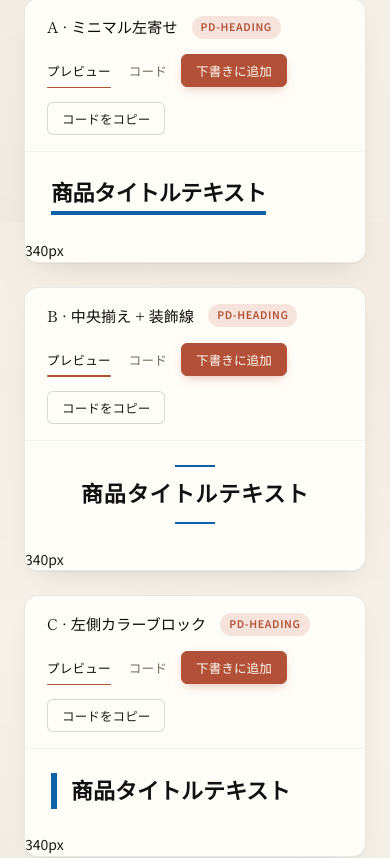
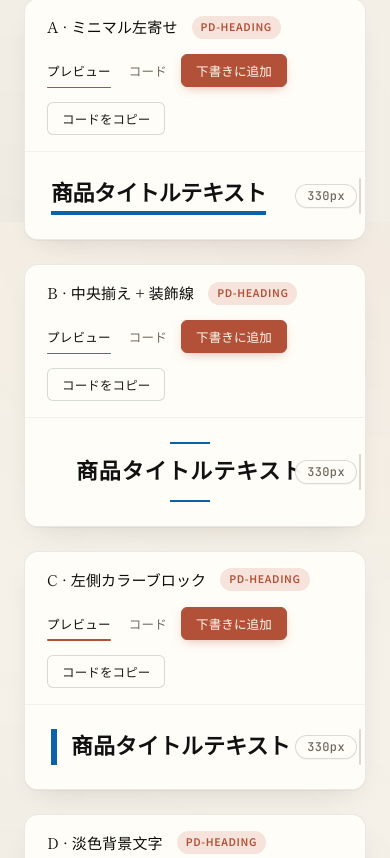
Before and after one commit to navic-nagoya/content-templates, a Vue app: page / in a window 390 px wide. Shown: the part 1466-2324 px from the top of the page. Built offline with nearby package versions, Linux system fonts and the light colour scheme.

Commit message:
feat: Enhance fluid preview mode with new resizing handle and width badge; update styles for improved layout and responsiveness in TemplateCard and BlockItem components

```diff
--- a/src/styles/app.css
+++ b/src/styles/app.css
@@ -769,6 +769,7 @@ body {
    inside cards that are narrower than the simulated viewport. */
 .tpl-card__canvas {
   background: var(--bg-elevated);
+  position: relative;
   transition:
     background 0.2s var(--ease-out),
     padding 0.2s var(--ease-out);
@@ -778,12 +779,26 @@ body {
   padding: 16px;
   overflow-x: auto;
 }
+:root[data-preview-mode="fluid"] .tpl-card__canvas {
+  display: flex;
+  align-items: flex-start;
+}
 
 .tpl-card__preview {
   padding: 24px 26px;
   background: var(--bg-elevated);
   margin-inline: auto;
   transition: width 0.28s var(--ease-out);
+}
+:root[data-preview-mode="fluid"] .tpl-card__preview {
+  flex: 0 0 auto;
+  width: 100%;
+  max-width: calc(100% - 10px);
+  min-width: 280px;
+  margin-inline: 0;
+}
+.tpl-card__canvas.is-resizing .tpl-card__preview {
+  transition: none;
 }
 /* Container-type lives on `.pd-section` itself (style.css), so all we need
    to do here is force the preview width to match the simulated device —
@@ -1206,6 +1221,7 @@ body {
 }
 .ed-block__canvas {
   background: var(--bg-elevated);
+  position: relative;
   transition:
     background 0.2s var(--ease-out),
     padding 0.2s var(--ease-out);
@@ -1215,11 +1231,25 @@ body {
   padding: 14px;
   overflow-x: auto;
 }
+:root[data-preview-mode="fluid"] .ed-block__canvas {
+  display: flex;
+  align-items: flex-start;
+}
 .ed-block__preview {
   padding: 22px 26px;
   background: var(--bg-elevated);
   margin-inline: auto;
   transition: width 0.28s var(--ease-out);
+}
+:root[data-preview-mode="fluid"] .ed-block__preview {
+  flex: 0 0 auto;
+  width: 100%;
+  max-width: calc(100% - 10px);
+  min-width: 280px;
+  margin-inline: 0;
+}
+.ed-block__canvas.is-resizing .ed-block__preview {
+  transition: none;
 }
 :root:not([data-preview-mode="fluid"]) .ed-block__preview {
   width: var(--preview-max-w, auto);
@@ -1630,6 +1660,83 @@ body {
   }
 }
 
+/* ---------------- Fluid-mode resize handle + width readout ----------------
+   Siblings of the preview element in fluid mode: drag the handle to narrow
+   the preview and watch @container queries react. Width readout is fed by
+   a ResizeObserver in the composable so it also tracks window/canvas
+   resizes, not just user drags. */
+.preview-resizer {
+  flex: 0 0 10px;
+  align-self: stretch;
+  position: relative;
+  cursor: ew-resize;
+  background: transparent;
+  touch-action: none;
+}
+.preview-resizer::before {
+  content: "";
+  position: absolute;
+  top: 50%;
+  left: 4px;
+  right: 4px;
+  height: 36px;
+  background: var(--line-strong);
+  border-radius: 2px;
+  transform: translateY(-50%);
+  transition:
+    height 0.18s var(--ease-out),
+    background 0.16s var(--ease-out),
+    top 0.18s var(--ease-out);
+}
+.preview-resizer:hover::before {
+  background: var(--accent);
+  height: 72px;
+}
+.preview-resizer.is-active::before {
+  background: var(--accent);
+  top: 0;
+  height: 100%;
+  border-radius: 0;
+  transform: none;
+}
+
+/* Warm-paper pill that stays pinned to the handle's vertical center.
+   tabular-nums keeps digit width stable so the badge doesn't jitter
+   as the user drags. Semi-transparent bg lets content show through
+   on narrow canvases where the badge overlaps the preview. */
+.preview-width-badge {
+  position: absolute;
+  top: 50%;
+  right: 16px;
+  transform: translate(8px, -50%);
+  padding: 5px 11px;
+  background: rgba(255, 253, 248, 0.92);
+  backdrop-filter: saturate(160%) blur(8px);
+  -webkit-backdrop-filter: saturate(160%) blur(8px);
+  color: var(--ink-muted);
+  font: 500 12px/1 var(--font-mono);
+  font-variant-numeric: tabular-nums;
+  letter-spacing: 0.03em;
+  border: 1px solid var(--line-strong);
+  border-radius: 999px;
+  pointer-events: none;
+  z-index: 3;
+  white-space: nowrap;
+  box-shadow: var(--shadow-card);
+  transition:
+    color 0.16s var(--ease-out),
+    border-color 0.16s var(--ease-out),
+    background 0.16s var(--ease-out),
+    transform 0.18s var(--ease-out);
+}
+.is-resizing .preview-width-badge {
+  color: var(--accent);
+  border-color: var(--accent);
+  background: rgba(255, 253, 248, 0.98);
+  transform: translate(8px, -50%) scale(1.04);
+  transition-duration: 0.1s;
+}
+
 /* ---------------- Reduced motion ---------------- */
 @media (prefers-reduced-motion: reduce) {
   *,
```
